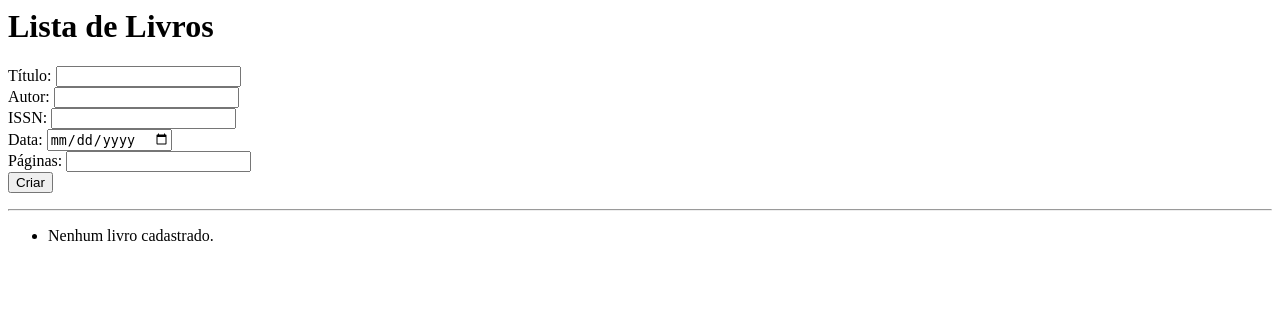
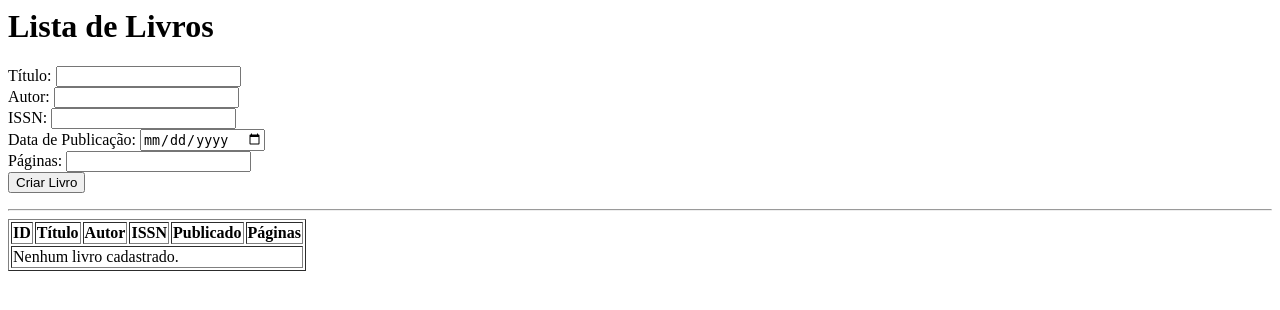
Before and after one commit to paulotelss/pucpr_devops2026, a Flask app: page /livros in a window 1280 px wide. Shown: the top 310 px of the page. Run offline with Flask 3, Linux system fonts and the light colour scheme.

Commit message:
Melhora visual da lista de livros com tabela

```diff
--- a/aplicacao/templates/livros.html
+++ b/aplicacao/templates/livros.html
@@ -1,17 +1,41 @@
 <h1>Lista de Livros</h1>
+
 <form method="POST">
     <label>Título: <input type="text" name="titulo" required></label><br>
     <label>Autor: <input type="text" name="autor" required></label><br>
     <label>ISSN: <input type="text" name="issn" required></label><br>
-    <label>Data: <input type="date" name="data_publicacao" required></label><br>
+    <label>Data de Publicação: <input type="date" name="data_publicacao" required></label><br>
     <label>Páginas: <input type="number" name="paginas" required></label><br>
-    <button type="submit">Criar</button>
+    <button type="submit">Criar Livro</button>
 </form>
+
 <hr>
-<ul>
-    {% for livro in livros %}
-        <li>{{ livro.titulo }} – {{ livro.autor }} ({{ livro.paginas }} páginas)</li>
-    {% else %}
-        <li>Nenhum livro cadastrado.</li>
-    {% endfor %}
-</ul>
+
+<table border="1">
+    <thead>
+        <tr>
+            <th>ID</th>
+            <th>Título</th>
+            <th>Autor</th>
+            <th>ISSN</th>
+            <th>Publicado</th>
+            <th>Páginas</th>
+        </tr>
+    </thead>
+    <tbody>
+        {% for livro in livros %}
+        <tr>
+            <td>{{ livro.id }}</td>
+            <td>{{ livro.titulo }}</td>
+            <td>{{ livro.autor }}</td>
+            <td>{{ livro.issn }}</td>
+            <td>{{ livro.data_publicacao.strftime('%Y-%m-%d %H:%M:%S') }}</td>
+            <td>{{ livro.paginas }}</td>
+        </tr>
+        {% else %}
+        <tr>
+            <td colspan="6">Nenhum livro cadastrado.</td>
+        </tr>
+        {% endfor %}
+    </tbody>
+</table>
```
